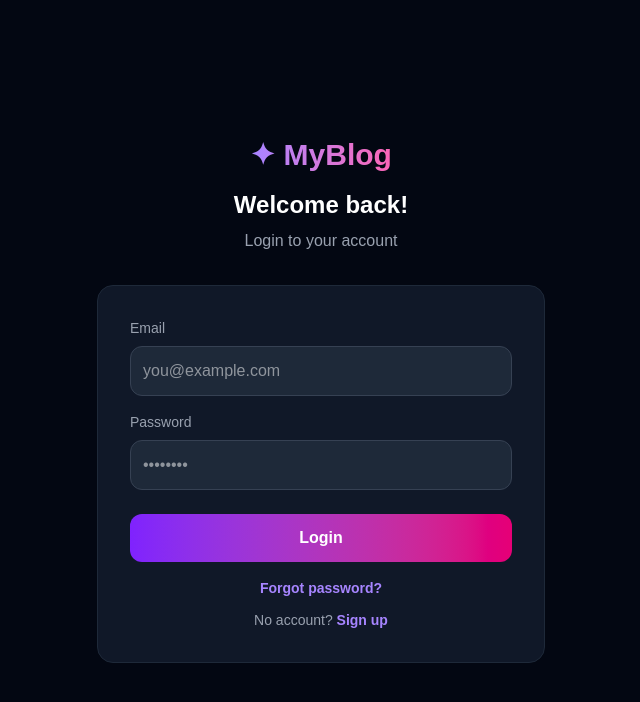
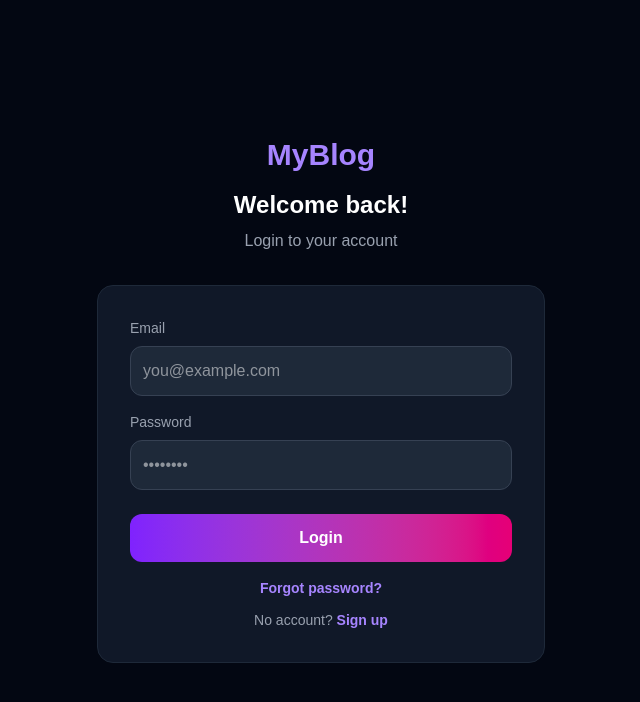
Before and after one commit to sandhya69454/cloud-blog-platform, a Next.js app: page /auth/login in a window 1280 px wide. Shown: the top 702 px of the page, without its empty margins (319-959 px from the left). Built offline with nearby package versions, Linux system fonts and the light colour scheme; no server answers.

Commit message:
Fix login build error

```diff
--- a/app/auth/login/page.tsx
+++ b/app/auth/login/page.tsx
@@ -1,6 +1,6 @@
 'use client';
 import { useState } from 'react';
-import { createClient } from '@/lib/supabase/client';
+import { createBrowserClient } from '@supabase/ssr';
 import { useRouter } from 'next/navigation';
 
 export default function LoginPage() {
@@ -8,9 +8,12 @@ export default function LoginPage() {
   const [password, setPassword] = useState('');
   const [error, setError] = useState('');
   const router = useRouter();
-  const supabase = createClient();
 
   const handleLogin = async () => {
+    const supabase = createBrowserClient(
+      process.env.NEXT_PUBLIC_SUPABASE_URL!,
+      process.env.NEXT_PUBLIC_SUPABASE_ANON_KEY!
+    );
     const { error } = await supabase.auth.signInWithPassword({ email, password });
     if (error) setError(error.message);
     else router.push('/dashboard');
@@ -20,9 +23,7 @@ export default function LoginPage() {
     <div className="min-h-screen bg-gray-950 flex items-center justify-center px-4">
       <div className="w-full max-w-md">
         <div className="text-center mb-8">
-          <a href="/" className="text-3xl font-black bg-gradient-to-r from-violet-400 to-pink-400 bg-clip-text text-transparent">
-            ✦ MyBlog
-          </a>
+          <a href="/" className="text-3xl font-black text-violet-400">MyBlog</a>
           <h2 className="text-white text-2xl font-bold mt-4">Welcome back!</h2>
           <p className="text-gray-400 mt-2">Login to your account</p>
         </div>
```
Lines whose indentation alone changed are shown as unchanged.
